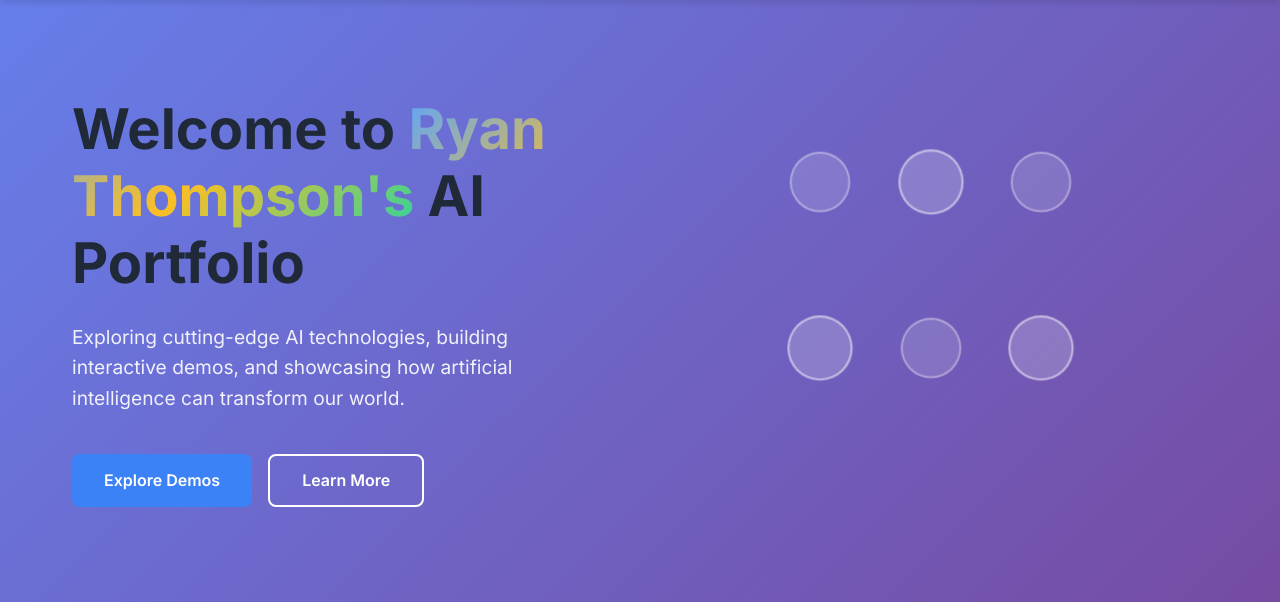
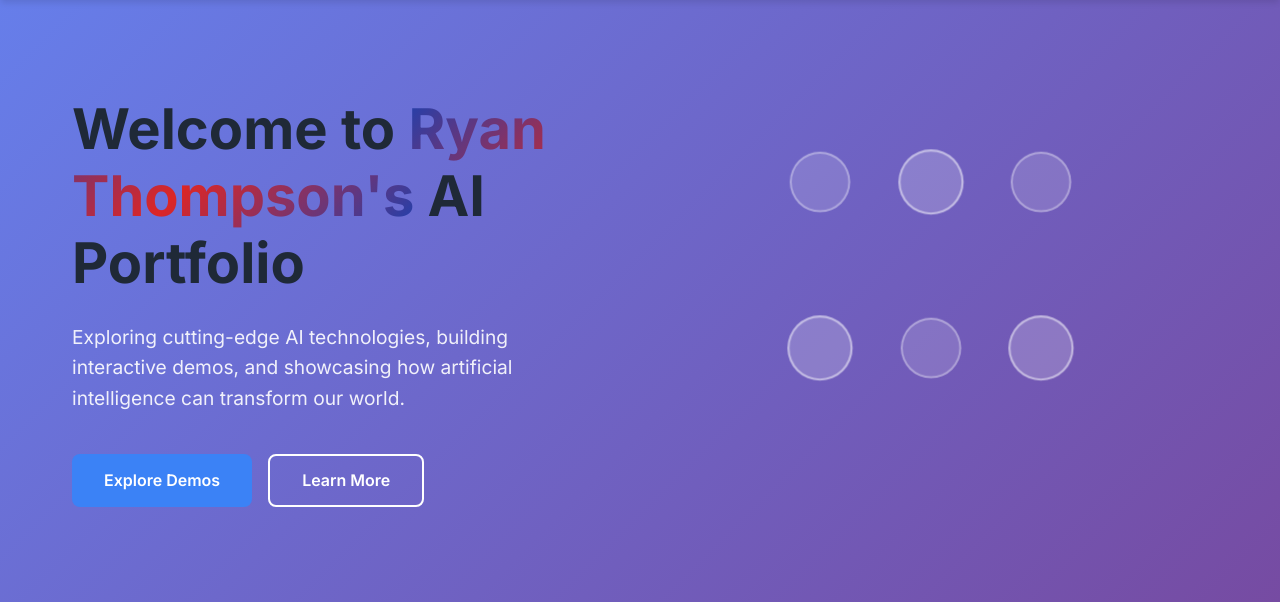
Before and after one commit to rt75272/Artificial_Intelligence, a Flask app: page / in a window 1280 px wide. Shown: the part 70-672 px from the top of the page. Run offline with Flask 3, Linux system fonts and the light colour scheme.

Commit message:
Handwritting....

```diff
--- a/ai_website/static/css/style.css
+++ b/ai_website/static/css/style.css
@@ -34,7 +34,7 @@ h1, h2, h3, h4, h5, h6 {
 }
 
 .gradient-text {
-    background: linear-gradient(135deg, #60a5fa, #fbbf24, #34d399);
+    background: linear-gradient(135deg, #1e40af, #dc2626, #1e40af);
     -webkit-background-clip: text;
     -webkit-text-fill-color: transparent;
     background-clip: text;
```
